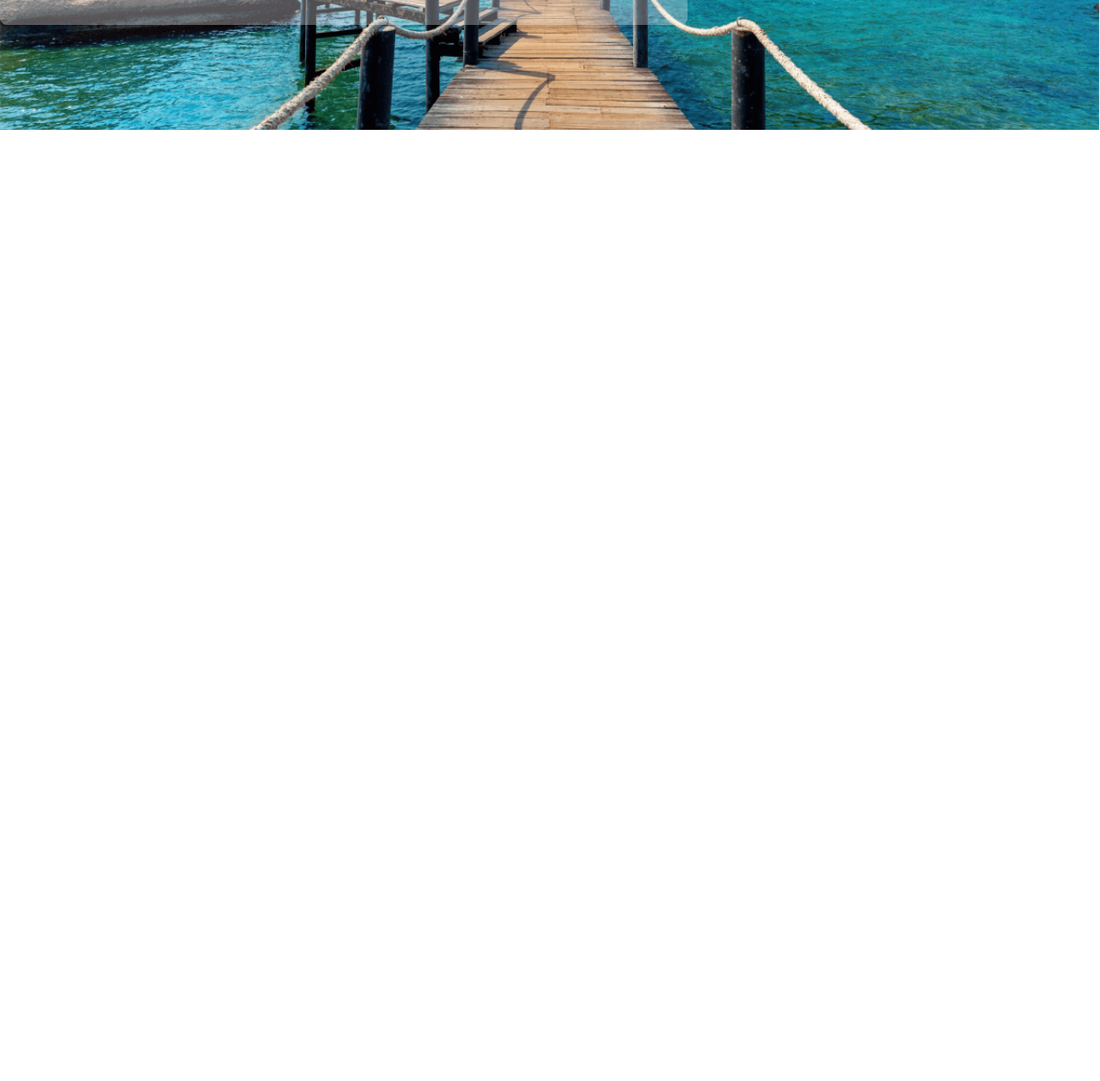
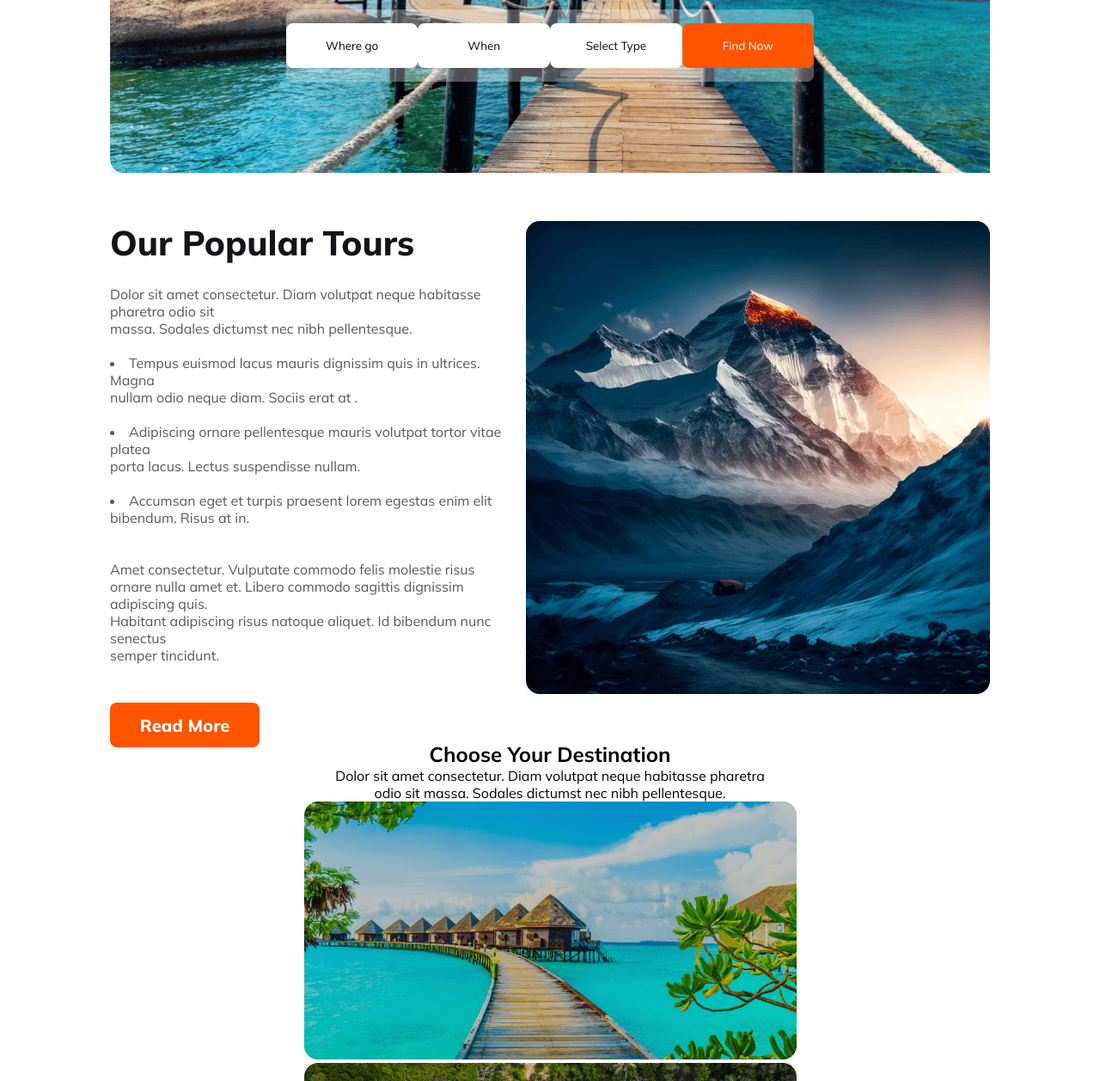
Before and after one commit to AnwarHossainFahim/Fly-travel-asm2, a plain HTML site: page index.html in a window 1280 px wide. Shown: the part 518-1775 px from the top of the page at 86% size. Before the commit the page ends 800 px from the top, so only its background shows below. Drawn offline with Linux system fonts and the light colour scheme; a small style sheet from the web is missing.

Commit message:
added all gallary images

```diff
--- a/index.html
+++ b/index.html
@@ -43,5 +43,43 @@
         </div>
 
     </section>
+    <section class="Our-Popular-Tours-container">
+        <div class="Our-Popular-Tours-contant">
+            <h1>Our Popular Tours</h1>
+            <p>Dolor sit amet consectetur. Diam volutpat neque habitasse pharetra odio sit <br> massa. Sodales dictumst nec nibh pellentesque.</p>
+            <ul>
+                <li>Tempus euismod lacus mauris dignissim quis in ultrices. Magna <br> nullam odio neque diam. Sociis erat at .</li>
+                <li>Adipiscing ornare pellentesque mauris volutpat tortor vitae platea <br> porta lacus. Lectus suspendisse nullam.</li>
+                <li>
+                    Accumsan eget et turpis praesent lorem egestas enim elit <br> bibendum. Risus at in.
+                </li>
+            </ul>
+            <p>Amet consectetur. Vulputate commodo felis molestie risus <br>
+                ornare nulla amet et. Libero commodo sagittis dignissim adipiscing quis. <br> Habitant adipiscing risus natoque aliquet. Id bibendum nunc senectus <br> semper tincidunt. </p>
+            <button>Read More</button>
+
+        </div>
+        <img src="Images/Rectangle 4.png" alt="">
+    </section>
+    <section class="Choose-Your-Destination-container">
+        <h1>Choose Your Destination</h1>
+        <p>Dolor sit amet consectetur. Diam volutpat neque habitasse pharetra <br> odio sit massa. Sodales dictumst nec nibh pellentesque.</p>
+        <div class="gallary-img-container">
+            <div>
+                <img src="Images/Rectangle 5.png" alt="">
+                <img src="Images/Rectangle 8.png" alt="">
+            </div>
+            <div>
+                <img src="Images/Rectangle 6.png" alt="">
+                <img src="Images/Rectangle 7.png" alt="">
+                <img src="Images/Rectangle 9.png" alt="">
+            </div>
+            <div>
+                <img src="Images/Rectangle 11.png" alt="">
+                <img src="Images/Rectangle 10.png" alt="">
+            </div>
+
+        </div>
+    </section>
 </body>
 </html>
--- a/style.css
+++ b/style.css
@@ -5,11 +5,14 @@
     font-family: "Mulish", sans-serif;
 }
 body{
-    width: auto;
+    width: 80%;
+    margin: 0 auto;
+    text-align: center;
+    align-items: center;
 }
 .header-section{
     display: flex;
-    justify-content: space-around;
+    justify-content: space-between;
     background-color: transparent;
     margin: 50px 0;
     text-align: center;
@@ -18,7 +21,7 @@ body{
 }
 .header-section .logo-content {
     display: flex;
-    font-size: 1.7rem;
+    font-size: 24px;
 }
 .logo-content img{
     width: 48px;
@@ -39,13 +42,13 @@ body{
     cursor: pointer;
 }
 .navigation-bar a:hover {
-    color: black;
+    color: #FF5400;
 }
 .navigation-bar a:active {
-    color: #FF5400;
+    color: #FFF;
 }
 .hero-section-container{
-    width: auto;
+    width: 100%;
     height: 500px;
     margin: 15px auto;
     background-image: url(Images/hero.png);
@@ -68,12 +71,15 @@ body{
     font-weight: 400;
 }
 .btn-container {
-    max-width: 800px;
+    width: 60%;
     height: 84px;
+    margin: 15px auto;
+    display: flex;
+    justify-content: space-around;
+    text-align: center;
+    align-items: center;
     border-radius: 8px;
     background: rgba(255, 255, 255, 0.30);
-    text-align: center;
-    align-items: center;
 }
 .btn-container button {
     width: 174px;
@@ -88,3 +94,44 @@ body{
     background-color: #FF5400;
     color: #fff;
 }
+.Our-Popular-Tours-container{
+    width: 100%;
+    height: 550px;
+    margin: 55px auto;
+    display: flex;
+    justify-content: space-between;
+
+}
+.Our-Popular-Tours-contant {
+    text-align: left;
+    align-items: center;
+    color: rgba(19, 19, 24, 0.70);
+    list-style-position:inside;
+}
+.Our-Popular-Tours-contant h1{
+    font-size: 40px;
+    color: #131318;
+    font-weight: 800;
+    padding-bottom: 25px;
+}
+
+.Our-Popular-Tours-contant p, ul, li{
+    padding-bottom: 20px;
+}
+.Our-Popular-Tours-contant button{
+    width: 174px;
+    height: 52px;
+    color: #FFF;
+    text-align: center;
+    margin-top: 25px;
+    font-size: 20px;
+    font-weight: 800;
+    border-radius: 8px;
+    background: #FF5400;
+    border-style: none;
+}
+.Our-Popular-Tours-contant img{
+    width: 540px;
+    height: 550px;
+    border-radius: 16px;
+}
```
